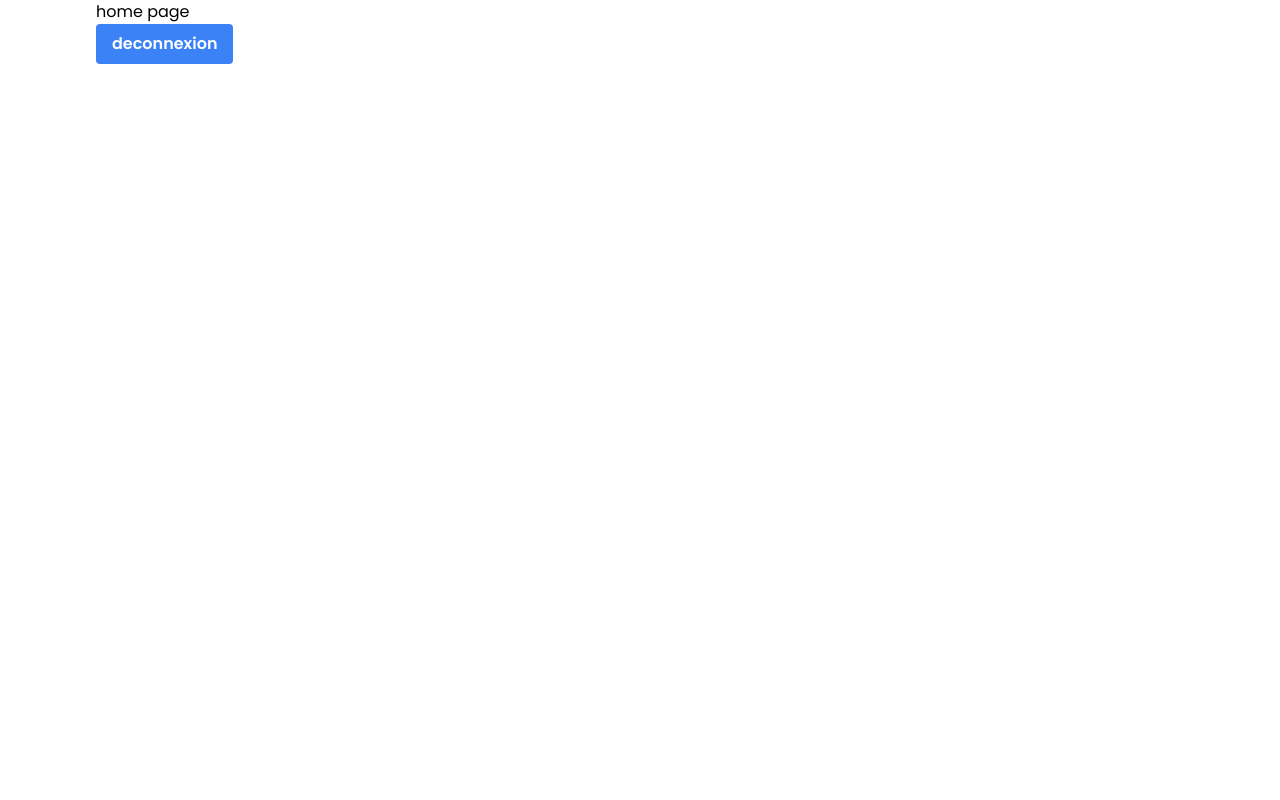
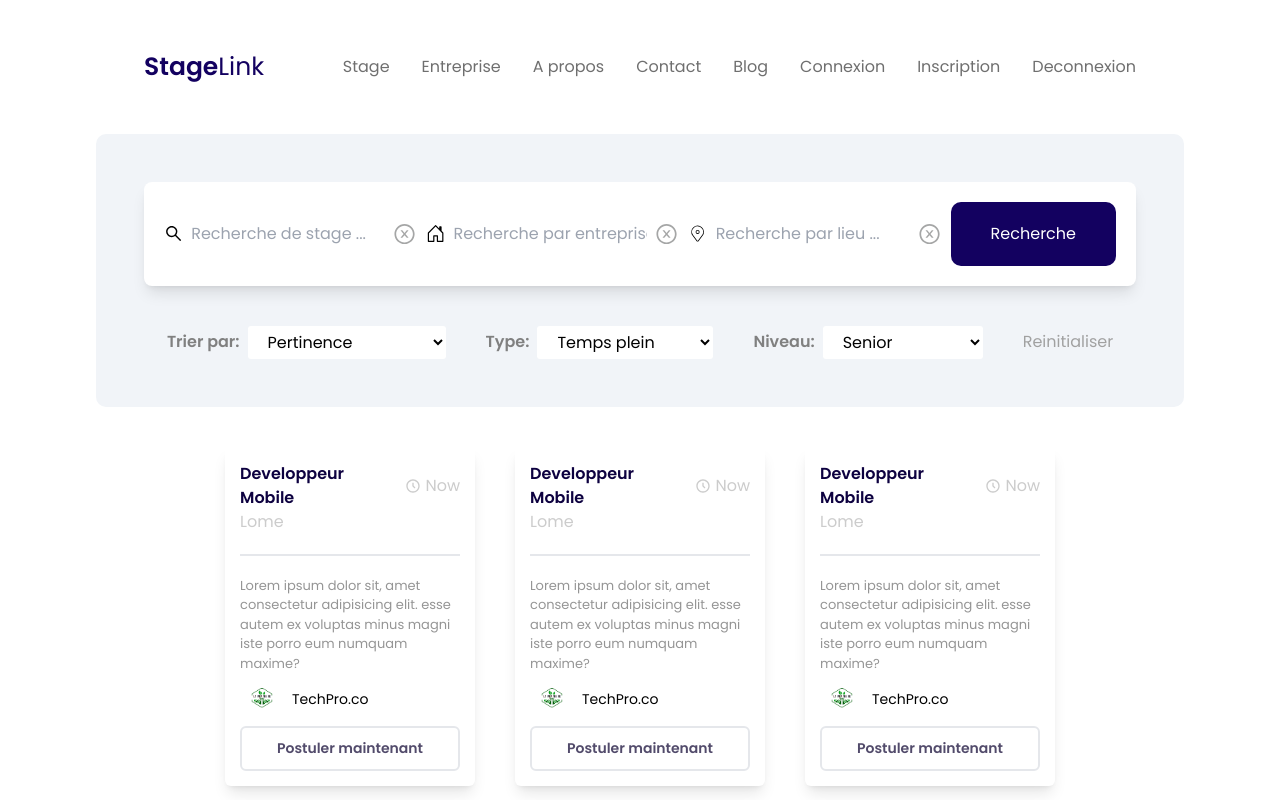
Before and after one commit to tiger-githubb/stagelink, a React (Vite) app: page / in a window 1280 px wide. Shown: the top 800 px of the page. Built offline with nearby package versions, Linux system fonts and the light colour scheme.

Commit message:
cleaning of login system

```diff
--- a/src/Components/NavBarSection/NavBar.jsx
+++ b/src/Components/NavBarSection/NavBar.jsx
@@ -1,6 +1,18 @@
 import React from 'react';
+import { signOut, getAuth } from "firebase/auth";
+import { useNavigate, Link } from 'react-router-dom';
+
 
 const NavBar = () => {
+
+  const navigate = useNavigate();
+  const auth = getAuth();
+  const handlelogout = async () => {
+    await signOut(auth);
+    localStorage.removeItem('token');
+    localStorage.removeItem('user');
+    navigate("/login");
+  }
   return (
     <div className='navBar flex justify-between items-center p-[3rem]'>
 
@@ -16,8 +28,17 @@ const NavBar = () => {
         <li className='menuList text-[#6f6f6f] hover:text-primary'>A propos</li>
         <li className='menuList text-[#6f6f6f] hover:text-primary'>Contact</li>
         <li className='menuList text-[#6f6f6f] hover:text-primary'>Blog</li>
-        <li className='menuList text-[#6f6f6f] hover:text-primary'>Connexion</li>
-        <li className='menuList text-[#6f6f6f] hover:text-primary'>Inscription</li>
+        <li className="menuList">
+          <Link to="/login" className="text-[#6f6f6f] hover:text-primary">
+            Connexion
+          </Link>
+        </li>
+        <li className="menuList">
+          <Link to="/signup" className="text-[#6f6f6f] hover:text-primary">
+            Inscription
+          </Link>
+        </li>
+        <li className='menuList text-[#6f6f6f] hover:text-primary' onClick={handlelogout}>Deconnexion</li>
       </div>
     </div>
   );
--- a/src/pages/Home.jsx
+++ b/src/pages/Home.jsx
@@ -1,9 +1,14 @@
 import React from 'react'
 import { useNavigate } from 'react-router-dom'
 import { signOut,getAuth } from "firebase/auth";
+import NavBar from '../Components/NavBarSection/NavBar';
+import Search from '../Components/SearchSection/Search';
+import Footer from '../Components/FooterSection/Footer';
+import Value from '../Components/ValueSection/Value';
+import Stage from '../Components/StageSection/Stage';
+
 
 const Home = () => {
-  const user = JSON.parse(localStorage.getItem('user'));
   const navigate = useNavigate();
   const auth = getAuth();
   const handlelogout = async() => {
@@ -14,10 +19,12 @@ const Home = () => {
   }
   return (
     <div>
-      <h1>home page</h1>
-      <h2>{user && user.email}</h2>
-      <button onClick={handlelogout} className="bg-blue-500 hover:bg-blue-600 text-white font-bold py-2 px-4 rounded focus:outline-none focus:shadow-outline"
- >deconnexion</button>
+      < NavBar />
+      < Search />
+      < Stage />
+      < Value />
+      < Footer />
+      <button onClick={handlelogout} className="bg-blue-500 hover:bg-blue-600 text-white font-bold py-2 px-4 rounded focus:outline-none focus:shadow-outline">deconnexion</button>
     </div>
   )
 }
--- a/src/pages/Login.jsx
+++ b/src/pages/Login.jsx
@@ -1,6 +1,6 @@
 import React, { useState } from 'react'
 import { getAuth, signInWithEmailAndPassword } from "firebase/auth";
-import { useNavigate } from 'react-router-dom';
+import { useNavigate, Link } from 'react-router-dom';
 
 
 const Login = () => {
@@ -68,7 +68,8 @@ const Login = () => {
           </button>
         </div>
       </form>
-      {/* <p>Pas de compte <Link to="signup" >Creer un compte</Link></p> */}
+    <p>Pas de compte <Link to="/signup" >Creer un compte</Link></p>
+
     </div>
   )
 }
--- a/src/pages/Singnup.jsx
+++ b/src/pages/Singnup.jsx
@@ -1,5 +1,5 @@
 import React, { useState } from 'react'
-import { useNavigate } from 'react-router-dom';
+import { useNavigate, Link } from 'react-router-dom';
 import { getAuth, createUserWithEmailAndPassword } from "firebase/auth";
 
 const Singnup = () => {
@@ -73,6 +73,9 @@ const Singnup = () => {
                   S'inscrire
               </button>
           </div>
+
+          <p>J'ai deja un compte <Link to="/login" >Connexion</Link></p>
+
       </form>
   )
 }
```
